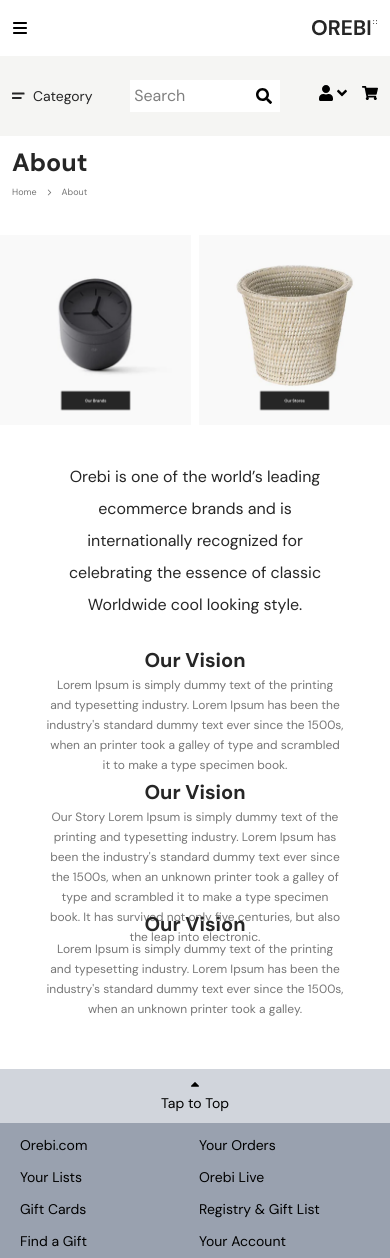
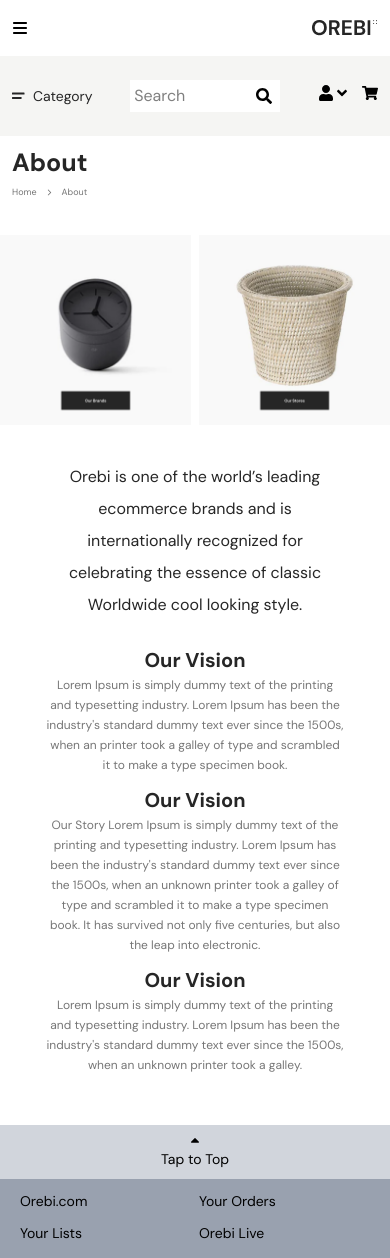
Before and after one commit to motasimdev/orebi-ecommerce-react, a React (Vite) app: page /about in a window 390 px wide. Shown: the top 1258 px of the page. Built offline with nearby package versions, Linux system fonts and the light colour scheme.

Commit message:
about page done res

```diff
--- a/src/components/layouts/Vision.jsx
+++ b/src/components/layouts/Vision.jsx
@@ -49,7 +49,6 @@ const Vision = () => {
             {/* ================================================ */}
             <motion.div
               className="w-[33%]"
-
               // =======animate========
               initial={{
                 y: -70,
@@ -162,9 +161,9 @@ const Vision = () => {
             </motion.div>
 
             {/* ================================================ */}
+            <div className="mt-[40px]">
               <motion.div
-              className="w-[300px] md:w-[400px] h-[100px] m-auto mt-8"
-
+                className="w-[300px] md:w-[400px] h-[100px] m-auto"
                 // =======animate========
                 initial={{
                   y: -50,
@@ -195,10 +194,12 @@ const Vision = () => {
                   className={"font-normal text-xs text-[#767676] leading-5"}
                 />
               </motion.div>
+            </div>
 
             {/* ================================================= */}
+            <div className="mt-[80px]">
               <motion.div
-              className="w-[300px] md:w-[400px] h-[100px] m-auto mt-8"
+                className="w-[300px] md:w-[400px] h-[100px] m-auto "
                 //   =====animate======
                 initial={{
                   y: -50,
@@ -233,6 +234,7 @@ const Vision = () => {
                 />
               </motion.div>
             </div>
+          </div>
         </Container>
       </div>
       {/* -------------responsiv end--------  */}
```
Lines whose indentation alone changed are shown as unchanged.
